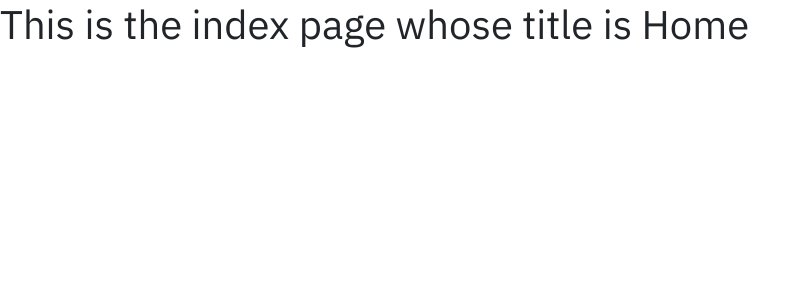
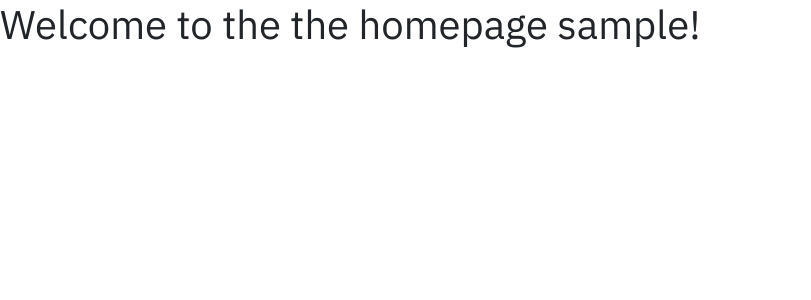
Before and after one commit to OyugoObonyo/Stackoverflow-Lite, a Flask app: page / in a window 1280 px wide. Shown: the top 300 px of the page, without its empty margins (0-811 px from the left). Run offline with Flask 2, Linux system fonts and the light colour scheme; a user stored in the database is signed in; a database or web service that is not in the repository returns one stand-in record (values such as "Sample title"); some libraries are stand-ins or nearby versions.

Commit message:
Tweak index page

```diff
--- a/app/templates/core/index.html
+++ b/app/templates/core/index.html
@@ -1,5 +1,5 @@
 {% extends 'base.html' %}
 
 {% block content %}
-<h1>This is the index page whose title is {{title}}</h1>
+<h1>Welcome to the the homepage {{ current_user.username }}!</h1>
 {% endblock %}
```
